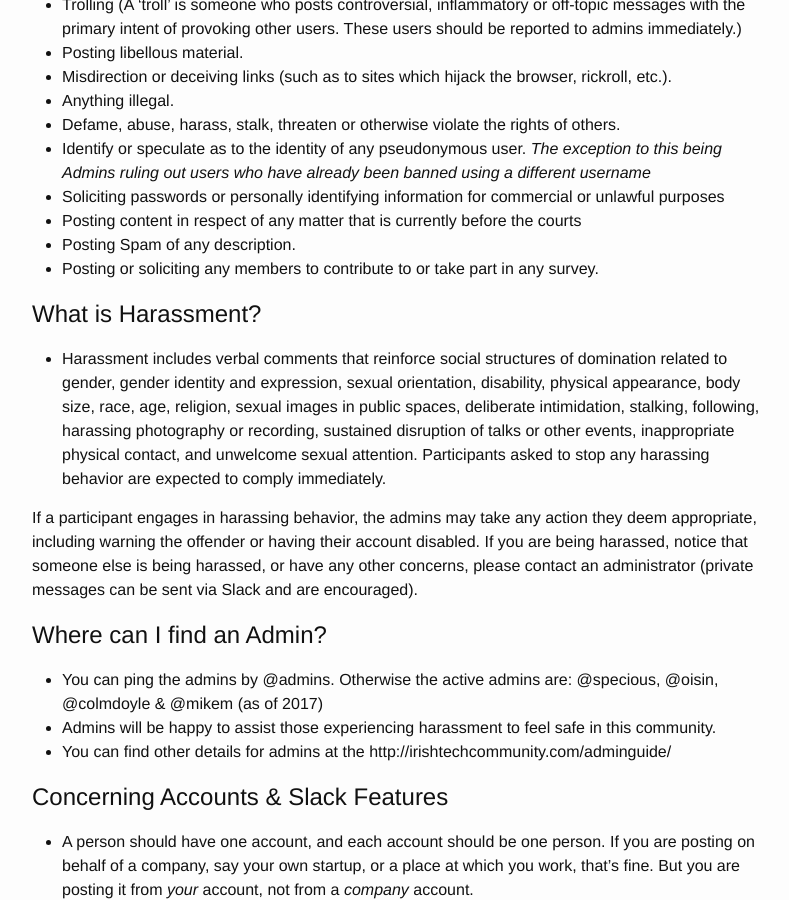
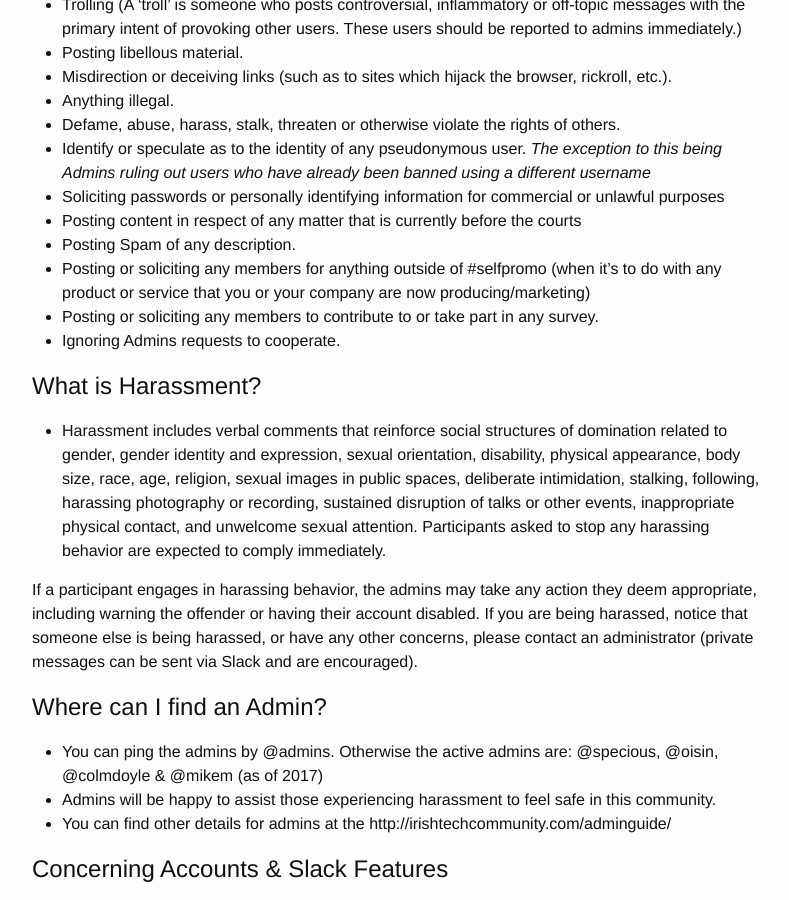
Before and after one commit to IrishTechCommunity/irishtechcommunity.github.io, a Jekyll site: the page built from codeofconduct.md, in a window 1280 px wide and 900 px high, scrolled down 950 px. Shown: the whole window, without its empty margins (238-1027 px from the left). Built offline with Jekyll 4.4.1, drawn with Linux system fonts in a browser that asks for light colours; a script that is not in the unit is left out.

Commit message:
codeofconduct.md
Update to include general soliciting of any nature outside of self-promo and an inclusion of the offence of not cooperating with admin staff.

```diff
--- a/codeofconduct.md
+++ b/codeofconduct.md
@@ -31,7 +31,9 @@ permalink: /codeofconduct/
 - Soliciting passwords or personally identifying information for commercial or unlawful purposes
 - Posting content in respect of any matter that is currently before the courts
 - Posting Spam of any description.
+- Posting or soliciting any members for anything outside of #selfpromo (when it's to do with any product or service that you or your company are now producing/marketing)
 - Posting or soliciting any members to contribute to or take part in any survey.
+- Ignoring Admins requests to cooperate.
 
 # What is Harassment?
 - Harassment includes verbal comments that reinforce social structures of domination related to gender, gender identity and expression, sexual orientation, disability, physical appearance, body size, race, age, religion, sexual images in public spaces, deliberate intimidation, stalking, following, harassing photography or recording, sustained disruption of talks or other events, inappropriate physical contact, and unwelcome sexual attention. Participants asked to stop any harassing behavior are expected to comply immediately.
```
